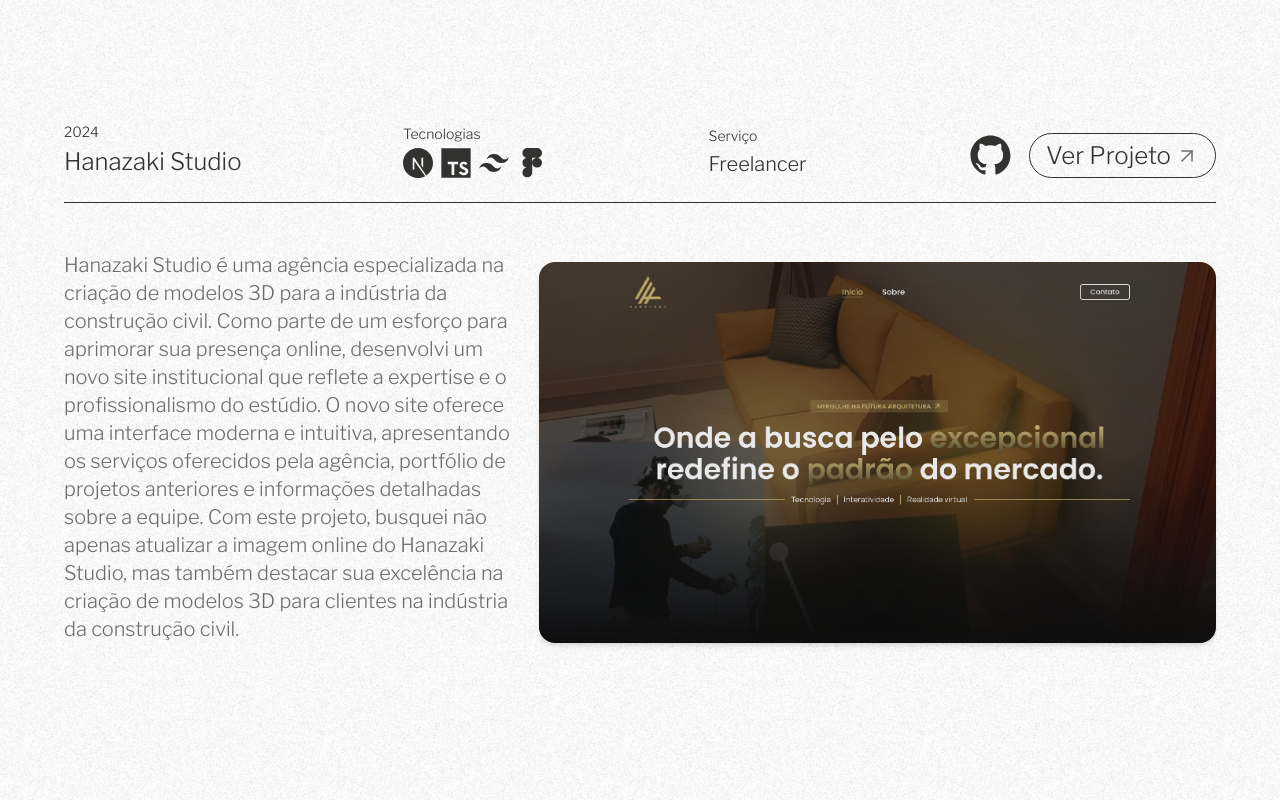
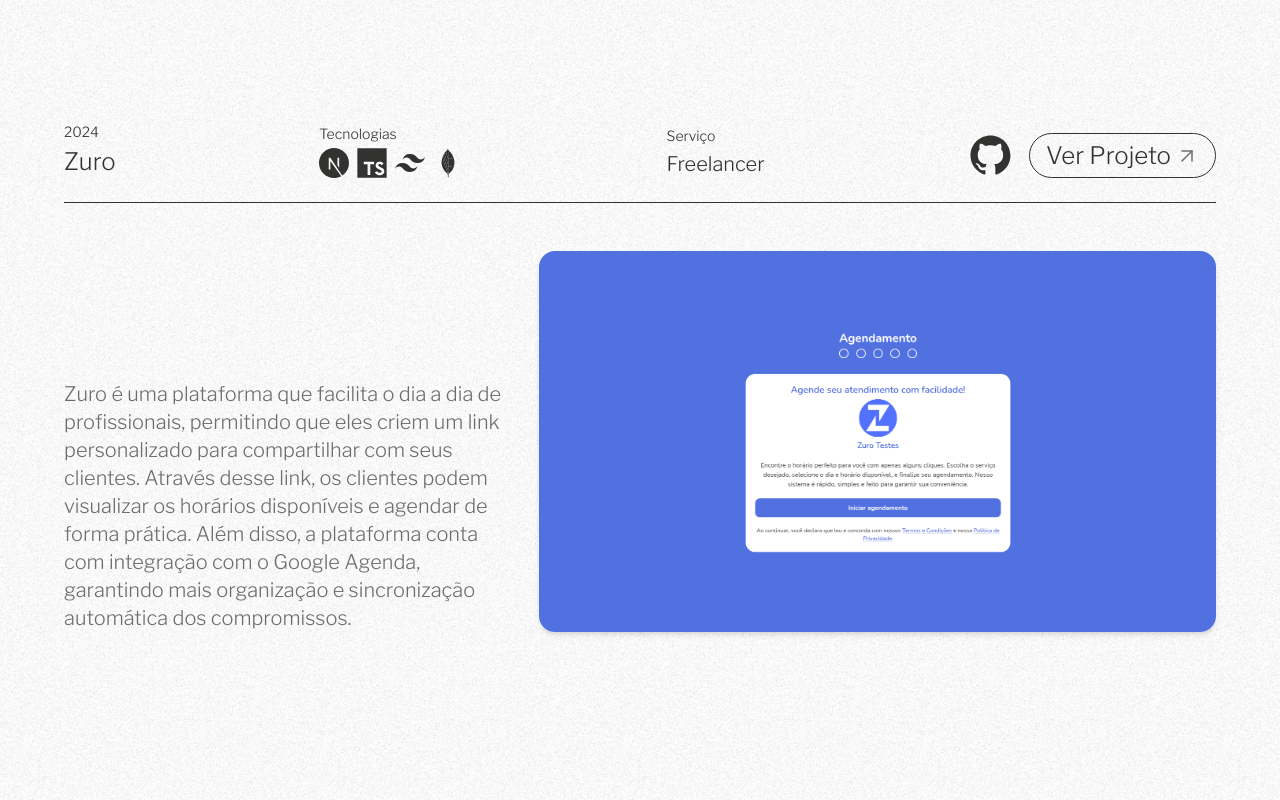
Before and after one commit to MatheusKristman/portfolio-remake, a Next.js app: page /portfolio in a window 1280 px wide. Shown: the part 2420-3220 px from the top of the page. Built offline with nearby package versions, Linux system fonts and the light colour scheme.

Commit message:
chore: removed hanazaki studio project

```diff
--- a/constants/projects.ts
+++ b/constants/projects.ts
@@ -107,37 +107,37 @@
     projectDesc:
       "O Sapiente é uma plataforma de ensino, criada para facilitar a interação entre professores e alunos. Com recursos de chat integrados, os professores podem ministrar aulas diretamente aos alunos, proporcionando uma experiência de aprendizado personalizada e interativa. Além disso, os alunos têm a facilidade de fazer solicitações dentro do próprio site para encontrar professores qualificados para suas necessidades específicas. Essa plataforma visa promover o acesso à educação de qualidade, conectando professores talentosos com alunos em busca de conhecimento.",
   },
-  {
-    projectName: "Hanazaki Studio",
-    techs: [
-      {
-        lightImageUrl: "/assets/icons/nextjs-light.svg",
-        darkImageUrl: "/assets/icons/nextjs-dark.svg",
-        content: "Next.js",
-      },
-      {
-        lightImageUrl: "/assets/icons/typescript-light.svg",
-        darkImageUrl: "/assets/icons/typescript-dark.svg",
-        content: "Typescript",
-      },
-      {
-        lightImageUrl: "/assets/icons/tailwindcss-light.svg",
-        darkImageUrl: "/assets/icons/tailwindcss-dark.svg",
-        content: "TailwindCSS",
-      },
-      {
-        lightImageUrl: "/assets/icons/figma-light.svg",
-        darkImageUrl: "/assets/icons/figma-dark.svg",
-        content: "Figma",
-      },
-    ],
-    service: "Freelancer",
-    githubLink: "https://github.com/MatheusKristman/hanazaki-studio",
-    projectLink: "https://www.hanazakistudio.com/",
-    projectImageUrl: "/assets/images/hanazaki-studio.png",
-    projectDesc:
-      "Hanazaki Studio é uma agência especializada na criação de modelos 3D para a indústria da construção civil. Como parte de um esforço para aprimorar sua presença online, desenvolvi um novo site institucional que reflete a expertise e o profissionalismo do estúdio. O novo site oferece uma interface moderna e intuitiva, apresentando os serviços oferecidos pela agência, portfólio de projetos anteriores e informações detalhadas sobre a equipe. Com este projeto, busquei não apenas atualizar a imagem online do Hanazaki Studio, mas também destacar sua excelência na criação de modelos 3D para clientes na indústria da construção civil.",
-  },
+  // {
+  //   projectName: "Hanazaki Studio",
+  //   techs: [
+  //     {
+  //       lightImageUrl: "/assets/icons/nextjs-light.svg",
+  //       darkImageUrl: "/assets/icons/nextjs-dark.svg",
+  //       content: "Next.js",
+  //     },
+  //     {
+  //       lightImageUrl: "/assets/icons/typescript-light.svg",
+  //       darkImageUrl: "/assets/icons/typescript-dark.svg",
+  //       content: "Typescript",
+  //     },
+  //     {
+  //       lightImageUrl: "/assets/icons/tailwindcss-light.svg",
+  //       darkImageUrl: "/assets/icons/tailwindcss-dark.svg",
+  //       content: "TailwindCSS",
+  //     },
+  //     {
+  //       lightImageUrl: "/assets/icons/figma-light.svg",
+  //       darkImageUrl: "/assets/icons/figma-dark.svg",
+  //       content: "Figma",
+  //     },
+  //   ],
+  //   service: "Freelancer",
+  //   githubLink: "https://github.com/MatheusKristman/hanazaki-studio",
+  //   projectLink: "https://www.hanazakistudio.com/",
+  //   projectImageUrl: "/assets/images/hanazaki-studio.png",
+  //   projectDesc:
+  //     "Hanazaki Studio é uma agência especializada na criação de modelos 3D para a indústria da construção civil. Como parte de um esforço para aprimorar sua presença online, desenvolvi um novo site institucional que reflete a expertise e o profissionalismo do estúdio. O novo site oferece uma interface moderna e intuitiva, apresentando os serviços oferecidos pela agência, portfólio de projetos anteriores e informações detalhadas sobre a equipe. Com este projeto, busquei não apenas atualizar a imagem online do Hanazaki Studio, mas também destacar sua excelência na criação de modelos 3D para clientes na indústria da construção civil.",
+  // },
   {
     projectName: "Zuro",
     techs: [
```
